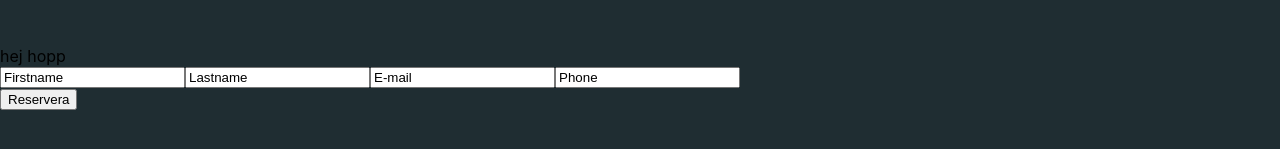
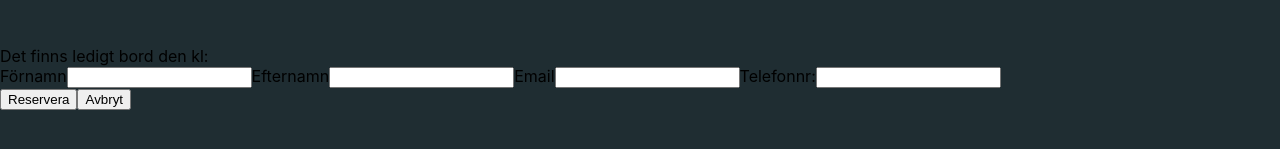
Before and after one commit to Eraze86/Stapler, a React (Create React App) app: page /booking in a window 1280 px wide. Both pictures are taken after a click on the button "Sök". Shown: the part 513-662 px from the top of the page. Built offline with nearby package versions, Linux system fonts and the light colour scheme; no server answers; a web font is replaced by a local one.

Commit message:
posting bookings WIP

```diff
--- a/src/components/Booking/booking.tsx
+++ b/src/components/Booking/booking.tsx
@@ -7,6 +7,7 @@ import { BookingSection } from "../Styled/Section";
 import bookingImg from "../../img/bookingPage.jpg";
 import { Form } from "../Styled/Form";
 import { H1Booking } from "../Styled/H1";
+import axios from "axios";
 
 export function Booking() {
 
@@ -31,6 +32,7 @@ export function Booking() {
           let service = new GetBookingsService();
           service.getBookings().then((bookings) => {
             let data = bookings.map((booking: Bookings) => {
+
               return new Bookings(
                 booking._id,
                 booking.restaurantId,
@@ -65,30 +67,51 @@ export function Booking() {
     }
 
     let booker: Bookings[] = [];
-    //vid sökning jämför kundens val med befintliga bookingar
+ //när sökknappen trycks så visas formulär med namn osv.
  const [ searchBtnClicked, setSearchBtnClicked ] = useState(false);
+   //vid sökning jämför kundens val med befintliga bookingar
+    function search() {
+      if(bookings.length === 0){
+        console.log("det finns lediga bord")
+        setSearchBtnClicked(true)
+      }else{
+      for (let i = 0; i < bookings.length; i++) {
 
-    function search() {
-      setSearchBtnClicked(true)
-      console.log("wiii")
-      for (let i = 0; i < bookings.length; i++) {
-        console.log(bookings[i])
         //om datumet finns i bokning redan
         if(newBooking.date === bookings[i].date){
+
              //om tiden finns i bokning redan
-        if(newBooking.time === bookings[i].time){
-          booker.push(bookings[i])
-          console.log(bookings[i])
-        }}
+          if(newBooking.time === bookings[i].time){
+
+          // booker.push(bookings[i])
+          console.log("det finns ingen tid")
+          }else{
+            setSearchBtnClicked(false)
+            console.log("det finns tid ")}
+        }
        }
     }
-
+  }
     function reserve(){
 
 
+      axios.post<INewCustomer>("https://school-restaurant-api.azurewebsites.net/api-doc/customer/create", {customer})
+      .then((response) => {
+        console.log("gäst" , response.data)})
+        .catch(error => {console.log(error);})
 
-    }
+      }
+
+      function newCostumer(){
+        setNewBooking({...newBooking, customer: customer});
+        axios.post<INewBooking>("https://school-restaurant-api.azurewebsites.net/api-doc/booking/create", {newBooking})
+        .then((response) => {
+          console.log("datum" ,response.data)})
+      reserve()
+      }
+
     return (
+
         <>
           <H1Booking>Boka Bord</H1Booking>
 
@@ -106,30 +129,40 @@ export function Booking() {
 
                 Antal:
                 <label>1</label>
-                <input type="radio" value={1} name="numberOfGuest" onChange={handleChange}></input>
+                <input type="radio" value="1" name="numberOfGuests" onChange={handleChange}></input>
                 <label>2</label>
-                <input type="radio" value={2} name="numberOfGuest" onChange={handleChange}></input>
+                <input type="radio" value="2" name="numberOfGuests" onChange={handleChange}></input>
                 <label>3</label>
-                <input type="radio" value={3} name="numberOfGuest" onChange={handleChange}></input>
+                <input type="radio" value="3" name="numberOfGuests" onChange={handleChange}></input>
                 <label>4</label>
-                <input type="radio" value={4} name="numberOfGuest" onChange={handleChange}></input>
+                <input type="radio" value="4" name="numberOfGuests" onChange={handleChange}></input>
                 <label>5</label>
-                <input type="radio" value={5} name="numberOfGuest" onChange={handleChange}></input>
+                <input type="radio" value="5" name="numberOfGuests" onChange={handleChange}></input>
                 <label>6</label>
-                <input type="radio" value={6} name="numberOfGuest" onChange={handleChange}></input>
+                <input type="radio" value="6" name="numberOfGuests" onChange={handleChange}></input>
 
 
             </Form>
             <button onClick={search}>Sök</button>
             </BookingSection>
-            {searchBtnClicked && <div>hej hopp{booker}</div>}
-            {searchBtnClicked && <form>
-              <input type="text" name="name" value="Firstname" onChange={handlecostumer}></input>
-              <input type="text" name="lastname" value="Lastname" onChange={handlecostumer}></input>
-              <input type="text" name="e-mail" value="E-mail" onChange={handlecostumer}></input>
-              <input type="text" name="phone" value="Phone" onChange={handlecostumer}></input>
-              </form>}
-              <button onClick={reserve}>Reservera</button>
+
+            {searchBtnClicked && <div>
+              Det finns ledigt bord den {newBooking.date} kl: {newBooking.time}
+              <form>
+              <label>Förnamn</label>
+              <input type="text" name="name" value={customer.name} onChange={handlecostumer}></input>
+              <label>Efternamn</label>
+              <input type="text" name="lastname" value={customer.lastname} onChange={handlecostumer}></input>
+              <label>Email</label>
+              <input type="text" name="email" value={customer.email} onChange={handlecostumer}></input>
+              <label>Telefonnr:</label>
+              <input type="text" name="phone" value={customer.phone} onChange={handlecostumer}></input>
+              </form>
+              <button onClick={newCostumer}>Reservera</button>
+              <button onClick={window.location.reload}>Avbryt</button>
+
+              </div>}
+
         </>
     );
 }
--- a/src/components/services/getBookings.ts
+++ b/src/components/services/getBookings.ts
@@ -4,7 +4,7 @@ import { Bookings } from "../../modules/Bookings";
 
 export class GetBookingsService{
     async getBookings(){
-         let response = await axios.get<Bookings[]>("https://school-restaurant-api.azurewebsites.net/booking/restaurant/:id")
+         let response = await axios.get<Bookings[]>("https://school-restaurant-api.azurewebsites.net/booking/restaurant/24e9b46796a187bc28ceaef")
         let bookings = response.data
         return bookings
         }
```
